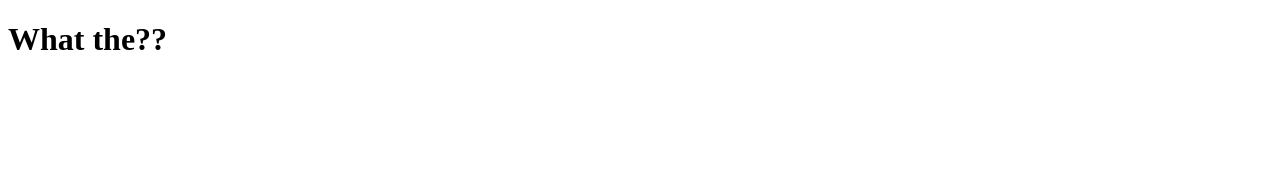
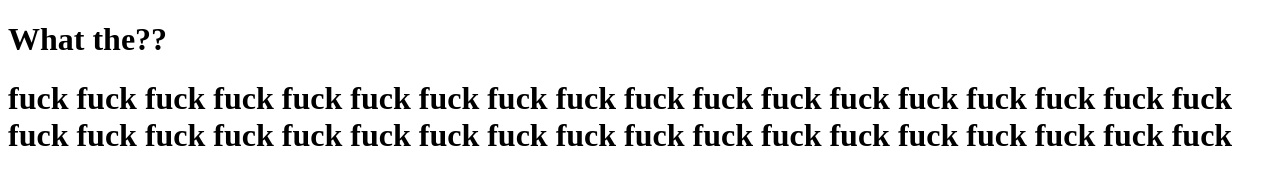
Before and after one commit to ProximalElk6186/website-test123, a plain HTML site: page index.html in a window 1280 px wide. Drawn offline with Linux system fonts and the light colour scheme.

Commit message:
Update index.html

```diff
--- a/index.html
+++ b/index.html
@@ -7,4 +7,7 @@
     What the??
     <!-- Will it work? -->
   </h1>
+  <h1>
+    fuck fuck fuck fuck fuck fuck fuck fuck fuck fuck fuck fuck fuck fuck fuck fuck fuck fuck fuck fuck fuck fuck fuck fuck fuck fuck fuck fuck fuck fuck fuck fuck fuck fuck fuck fuck
+  </h1>
 </head>
```
